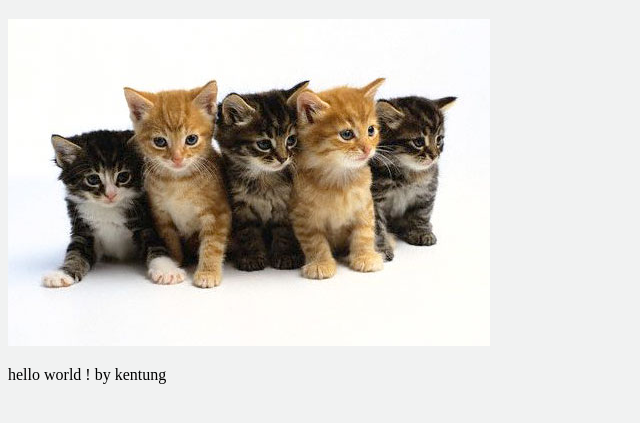
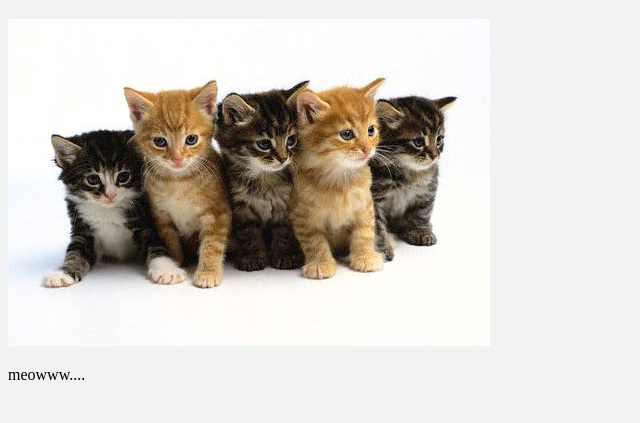
Before and after one commit to bobbypriam/super-amazing, a plain HTML site: page index.html in a window 1280 px wide. Shown: the part 61-484 px from the top of the page, without its empty margins (0-640 px from the left). Drawn offline with Linux system fonts and the light colour scheme.

Commit message:
Meoowww....

```diff
--- a/index.html
+++ b/index.html
@@ -11,7 +11,7 @@
     <div class="main">
       <h1>This is super amazing!</h1>
       <p><img src="kittens.jpg" alt="Kittens!" /></p>
-      <p> hello world ! by kentung</p>
+      <p>meowww....</p>
     </div>
   </body>
 </html>
```
